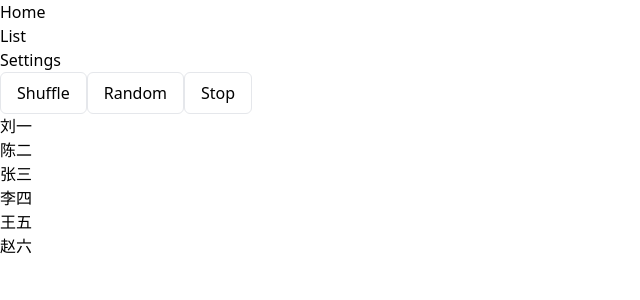
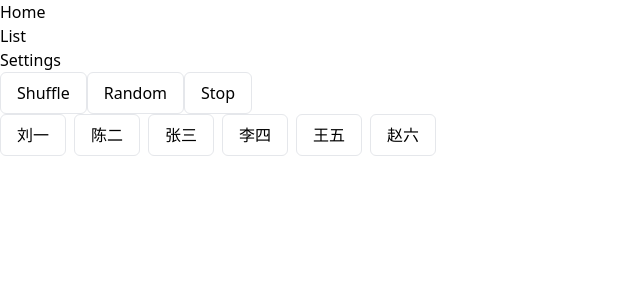
Before and after one commit to bre97-web/Random-Roll-Call, a Vue app: page / in a window 1280 px wide. Shown: the top 300 px of the page, without its empty margins (0-640 px from the left). Built offline with nearby package versions, Linux system fonts and the light colour scheme.

Commit message:
为list.vue中显示区域增加聚焦环

```diff
--- a/src/components/list.vue
+++ b/src/components/list.vue
@@ -1,6 +1,6 @@
 <template>
     <ul>
-        <li v-for="e, index in list.value()">{{ e }}</li>
+        <li v-for="e, index in list.value()" :class="{'ring': index == random.getLast()}">{{ e }}</li>
     </ul>
 </template>
 
@@ -13,5 +13,10 @@ const list = useList()
 </script>
 
 <style scoped>
-
+    ul {
+        @apply flex gap-2 flex-wrap;
+    }
+    ul li {
+        @apply px-4 py-2 border rounded-md select-none ring-red-500;
+    }
 </style>
```
